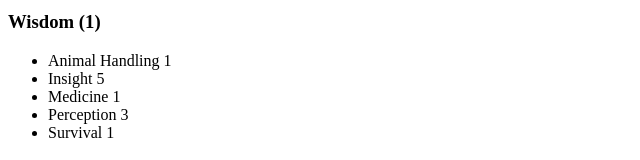
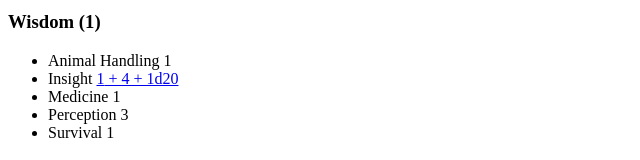
Before and after one commit to prowe/Keero, a website with bundled scripts: page index.html in a window 1280 px wide. Shown: the part 627-787 px from the top of the page, without its empty margins (0-640 px from the left). Built offline with nearby package versions, Linux system fonts and the light colour scheme.

Commit message:
adding roll support

```diff
--- a/index.html
+++ b/index.html
@@ -46,7 +46,7 @@
         <h3>Wisdom (<span data-populate-modifier="wis"></span>)</h3>
         <ul>
             <li>Animal Handling <span data-populate-modifier="wis"></span></li>
-            <li>Insight <script>document.write(getAbilityModifier('wis') + 4)</script></li>
+            <li>Insight <a href="#" class="roll-expression"><span data-populate-modifier="wis"></span> + 4 + 1d20</a></li>
             <li>Medicine <span data-populate-modifier="wis"></span></li>
             <li>Perception <script>document.write(getAbilityModifier('wis') + 2)</script></li>
             <li>Survival <span data-populate-modifier="wis"></span></li>
```
